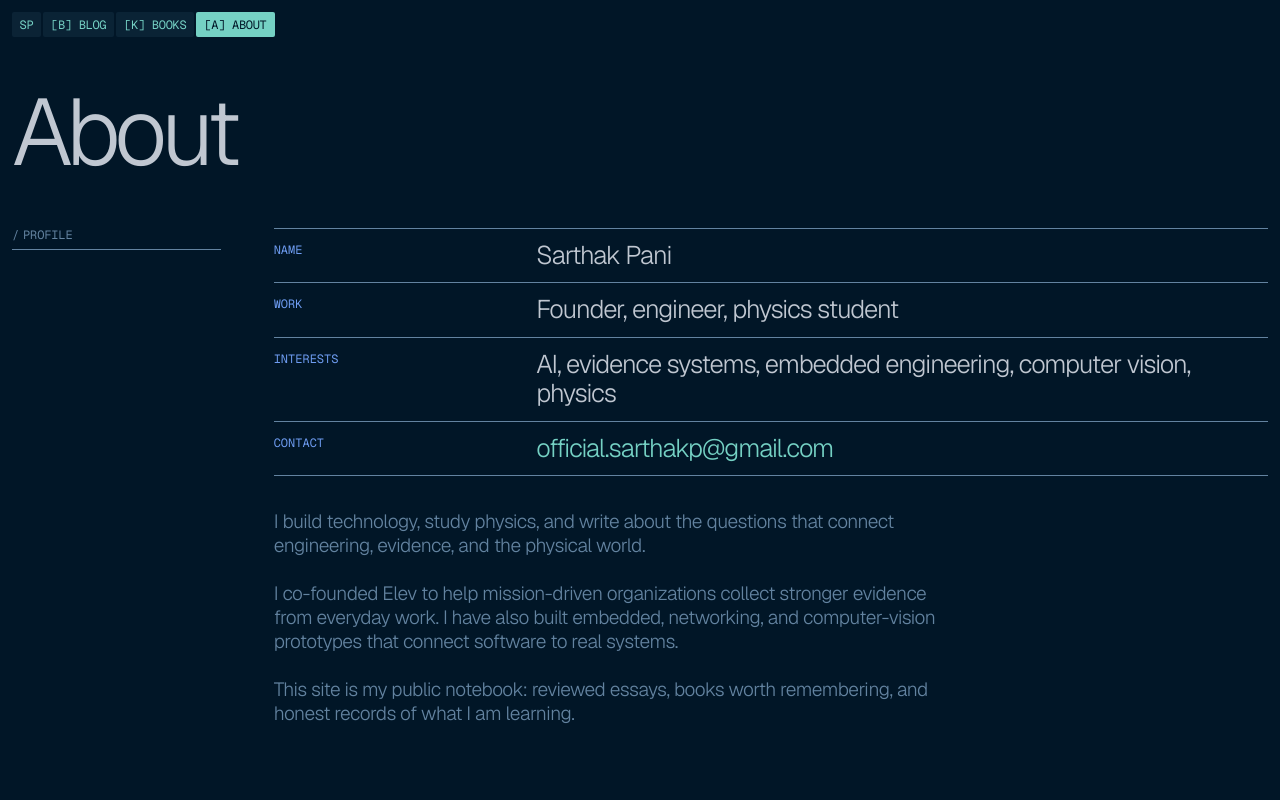
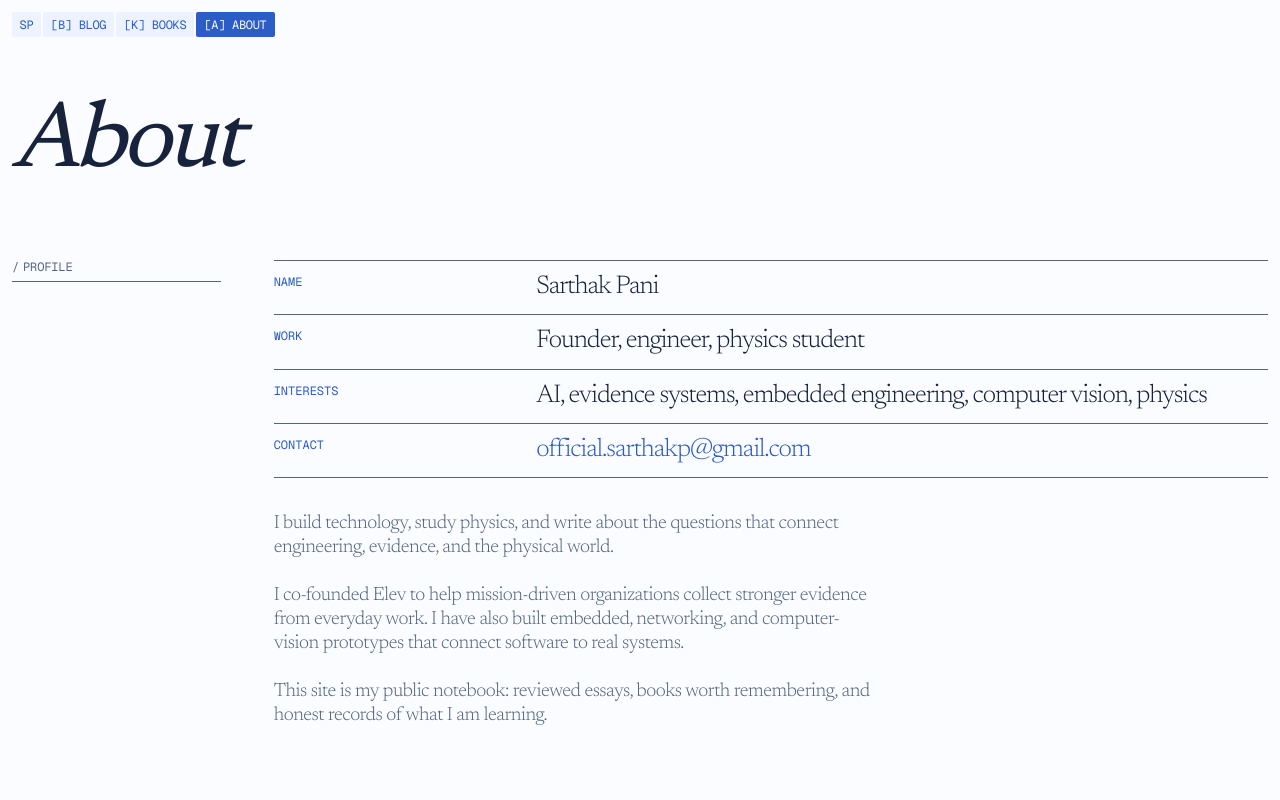
Before and after one commit to realsarthutrap1/sarthakpani-website, a Next.js app: page /about in a window 1280 px wide. Shown: the top 800 px of the page. Built offline with nearby package versions, Linux system fonts and the light colour scheme.

Commit message:
Refresh site with light editorial theme

```diff
--- a/src/app/books/page.tsx
+++ b/src/app/books/page.tsx
@@ -32,7 +32,7 @@ export default function BooksPage() {
                         <span aria-hidden className="date-square" />
                         {book.status}
                       </span>
-                      <span className="blog-row-title">{book.title} — {book.author}</span>
+                      <span className="blog-row-title">{book.title} / {book.author}</span>
                     </div>
                   </div>
                 </li>
--- a/src/app/globals.css
+++ b/src/app/globals.css
@@ -1,17 +1,15 @@
 @import "tailwindcss";
 
 :root {
-  --page: #011627;
-  --ink: #c0c7d1;
-  --muted: #6383a0;
-  --inactive: #6383a0;
-  --nav: #0c2638;
-  --mint: #75d1c4;
-  --lime: #aae87b;
-  --blue: #6e9cf1;
-  --amber: #fec97d;
-  --dark: #011627;
-  color-scheme: dark;
+  --page: #fbfcff;
+  --ink: #17233d;
+  --muted: #53657d;
+  --inactive: #61738b;
+  --nav: #eaf1ff;
+  --accent: #2c5cc5;
+  --accent-soft: #e6eeff;
+  --on-accent: #f9fbff;
+  color-scheme: light;
 }
 
 * {
@@ -48,12 +46,12 @@ a {
 }
 
 ::selection {
-  background: var(--lime);
-  color: var(--dark);
+  background: var(--accent-soft);
+  color: var(--ink);
 }
 
 :focus-visible {
-  outline: 2px solid var(--lime);
+  outline: 2px solid var(--accent);
   outline-offset: 3px;
 }
 
@@ -64,8 +62,8 @@ a {
   z-index: 20;
   transform: translateY(-180%);
   border-radius: 2px;
-  background: var(--lime);
-  color: var(--dark);
+  background: var(--accent-soft);
+  color: var(--ink);
   padding: 6px 9px;
   font-family: var(--font-geist-mono), monospace;
   font-size: 12px;
@@ -105,7 +103,7 @@ a {
   justify-content: center;
   border-radius: 2px;
   background: color-mix(in srgb, var(--nav) 88%, transparent);
-  color: var(--mint);
+  color: var(--accent);
   font-family: var(--font-geist-mono), monospace;
   font-size: 12px;
   font-weight: 400;
@@ -125,8 +123,8 @@ a {
 }
 
 .nav-link[aria-current="page"] {
-  background: var(--mint);
-  color: var(--dark);
+  background: var(--accent);
+  color: var(--on-accent);
 }
 
 .site-grid {
@@ -146,17 +144,20 @@ a {
 .section-title h1 {
   display: flex;
   margin: 0;
+  padding-bottom: 0.08em;
   color: var(--ink);
+  font-family: var(--font-newsreader), Georgia, serif;
   font-size: clamp(48px, calc(36.5112px + 4.48431vw), 114px);
-  font-weight: 300;
-  line-height: 0.84;
-  letter-spacing: -0.06em;
+  font-style: italic;
+  font-weight: 400;
+  line-height: 1.1;
+  letter-spacing: -0.045em;
   white-space: nowrap;
 }
 
 .section-title sup {
   margin-left: 8px;
-  color: var(--amber);
+  color: var(--accent);
   font-size: clamp(13px, calc(9.66816px + 0.597907vw), 20px);
   font-weight: 300;
   line-height: 1;
@@ -212,7 +213,7 @@ a {
   border-right: 1px dotted var(--inactive);
   background: transparent;
   padding: 12px 12px 12px 0;
-  color: var(--mint);
+  color: var(--accent);
   cursor: pointer;
 }
 
@@ -289,16 +290,16 @@ a {
 }
 
 .topic-button:hover {
-  color: var(--mint);
+  color: var(--accent);
 }
 
 .topic-button[aria-pressed="true"] {
-  color: var(--mint);
+  color: var(--accent);
 }
 
 .topic-button[aria-pressed="true"] .topic-name {
-  background: var(--lime);
-  color: var(--dark);
+  background: var(--accent-soft);
+  color: var(--ink);
 }
 
 .checkbox-mark {
@@ -383,7 +384,7 @@ a {
   display: flex;
   align-items: center;
   gap: 8px;
-  color: var(--mint);
+  color: var(--accent);
   font-family: var(--font-geist-mono), monospace;
   font-size: 12px;
   line-height: 15.5px;
@@ -395,7 +396,7 @@ a {
   width: 8px;
   height: 8px;
   flex: 0 0 auto;
-  background: var(--blue);
+  background: var(--accent);
 }
 
 .blog-row-title {
@@ -404,10 +405,11 @@ a {
   overflow: visible;
   overflow-wrap: anywhere;
   color: var(--ink);
+  font-family: var(--font-newsreader), Georgia, serif;
   font-size: clamp(21px, calc(18px + 0.55vw), 28px);
-  font-weight: 300;
-  line-height: 1.2;
-  letter-spacing: -0.04em;
+  font-weight: 400;
+  line-height: 1.15;
+  letter-spacing: -0.025em;
   text-wrap: pretty;
 }
 
@@ -451,17 +453,17 @@ a {
 
 .blog-row-visible:hover,
 .blog-row.is-open .blog-row-visible {
-  background: var(--lime);
+  background: var(--accent-soft);
 }
 
 .blog-row-visible:hover *,
 .blog-row.is-open .blog-row-visible * {
-  color: var(--dark);
+  color: var(--ink);
 }
 
 .blog-row-visible:hover .date-square,
 .blog-row.is-open .date-square {
-  background: var(--dark);
+  background: var(--ink);
 }
 
 .blog-details {
@@ -476,7 +478,7 @@ a {
 }
 
 .detail-label {
-  color: var(--blue);
+  color: var(--accent);
   font-family: var(--font-geist-mono), monospace;
   font-size: 12px;
   line-height: 15.5px;
@@ -520,16 +522,16 @@ a {
   min-height: 39px;
   align-items: center;
   justify-content: center;
-  border: 1px solid var(--mint);
+  border: 1px solid var(--accent);
   border-radius: 999px;
-  color: var(--mint);
+  color: var(--accent);
   font-size: 14px;
   transition: background-color 150ms linear, color 150ms linear;
 }
 
 .read-link:hover {
-  background: var(--mint);
-  color: var(--dark);
+  background: var(--accent);
+  color: var(--on-accent);
 }
 
 .empty-row {
@@ -554,7 +556,7 @@ a {
 }
 
 .about-row dt {
-  color: var(--blue);
+  color: var(--accent);
   font-family: var(--font-geist-mono), monospace;
   font-size: 12px;
   text-transform: uppercase;
@@ -563,6 +565,7 @@ a {
 .about-row dd {
   margin: 0;
   color: var(--ink);
+  font-family: var(--font-newsreader), Georgia, serif;
   font-size: clamp(21px, 2vw, 28px);
   font-weight: 300;
   line-height: 1.15;
@@ -579,6 +582,7 @@ a {
   max-width: 55ch;
   margin: 0;
   color: var(--muted);
+  font-family: var(--font-newsreader), Georgia, serif;
   font-size: clamp(19px, 1.5vw, 24px);
   font-weight: 300;
   line-height: 1.25;
@@ -586,12 +590,12 @@ a {
 }
 
 .text-link {
-  color: var(--mint);
+  color: var(--accent);
 }
 
 .text-link:hover {
-  background: var(--lime);
-  color: var(--dark);
+  background: var(--accent-soft);
+  color: var(--ink);
 }
 
 .post-page {
@@ -601,7 +605,7 @@ a {
 }
 
 .post-back {
-  color: var(--mint);
+  color: var(--accent);
   font-family: var(--font-geist-mono), monospace;
   font-size: 12px;
   text-transform: uppercase;
@@ -619,7 +623,7 @@ a {
   display: flex;
   flex-wrap: wrap;
   gap: 10px 24px;
-  color: var(--blue);
+  color: var(--accent);
   font-family: var(--font-geist-mono), monospace;
   font-size: 12px;
   text-transform: uppercase;
@@ -629,16 +633,18 @@ a {
   max-width: 15ch;
   margin: 0;
   color: var(--ink);
+  font-family: var(--font-newsreader), Georgia, serif;
   font-size: clamp(46px, 7vw, 92px);
-  font-weight: 300;
-  line-height: 0.9;
-  letter-spacing: -0.06em;
+  font-weight: 400;
+  line-height: 0.98;
+  letter-spacing: -0.045em;
 }
 
 .post-dek {
   max-width: 58ch;
   margin: 0;
   color: var(--muted);
+  font-family: var(--font-newsreader), Georgia, serif;
   font-size: clamp(19px, 2vw, 25px);
   font-weight: 300;
   line-height: 1.2;
@@ -649,6 +655,7 @@ a {
   max-width: 720px;
   padding-top: 48px;
   color: var(--ink);
+  font-family: var(--font-newsreader), Georgia, serif;
   font-size: 18px;
   font-weight: 300;
   line-height: 1.65;
@@ -660,7 +667,7 @@ a {
 
 .article-prose h2 {
   margin-top: 56px;
-  color: var(--mint);
+  color: var(--accent);
   font-family: var(--font-geist-mono), monospace;
   font-size: 14px;
   font-weight: 400;
@@ -671,6 +678,7 @@ a {
 .article-prose h3 {
   margin-top: 40px;
   color: var(--ink);
+  font-family: var(--font-newsreader), Georgia, serif;
   font-size: 28px;
   font-weight: 300;
   line-height: 1.1;
@@ -678,7 +686,7 @@ a {
 }
 
 .article-prose a {
-  color: var(--mint);
+  color: var(--accent);
   text-decoration: underline;
   text-underline-offset: 4px;
 }
@@ -689,7 +697,7 @@ a {
 
 .article-prose blockquote {
   margin-left: 0;
-  border-left: 1px solid var(--lime);
+  border-left: 1px solid var(--accent);
   padding-left: 18px;
   color: var(--muted);
   font-size: 21px;
@@ -719,7 +727,7 @@ a {
 
 .footer-label,
 .footer-copyright {
-  color: var(--blue);
+  color: var(--accent);
   font-family: var(--font-geist-mono), monospace;
   font-size: 12px;
   text-transform: uppercase;
@@ -731,12 +739,13 @@ a {
   gap: 8px 18px;
   margin-top: 18px;
   color: var(--ink);
+  font-family: var(--font-newsreader), Georgia, serif;
   font-size: 20px;
   font-weight: 300;
 }
 
 .footer-links a:hover {
-  color: var(--mint);
+  color: var(--accent);
 }
 
 .footer-copyright {
@@ -759,6 +768,7 @@ a {
 .not-found h1 {
   margin: 0;
   color: var(--ink);
+  font-family: var(--font-newsreader), Georgia, serif;
   font-size: clamp(64px, 10vw, 120px);
   font-weight: 300;
   line-height: 0.85;
@@ -980,8 +990,8 @@ a {
 @media (pointer: fine) {
   .site-mark:hover,
   .nav-link:hover {
-    background: var(--lime);
-    color: var(--dark);
+    background: var(--accent-soft);
+    color: var(--ink);
   }
 }
 
--- a/src/app/layout.tsx
+++ b/src/app/layout.tsx
@@ -1,5 +1,5 @@
 import type { Metadata } from "next";
-import { Geist, Geist_Mono } from "next/font/google";
+import { Geist, Geist_Mono, Newsreader } from "next/font/google";
 import { Analytics } from "@vercel/analytics/next";
 import { SiteHeader } from "@/components/site-header";
 import { SiteFooter } from "@/components/site-footer";
@@ -16,6 +16,13 @@ const geistMono = Geist_Mono({
   variable: "--font-geist-mono",
   subsets: ["latin"],
   display: "swap",
+});
+
+const newsreader = Newsreader({
+  variable: "--font-newsreader",
+  subsets: ["latin"],
+  display: "swap",
+  style: ["normal", "italic"],
 });
 
 export const metadata: Metadata = {
@@ -48,7 +55,7 @@ export default function RootLayout({ children }: Readonly<{ children: React.Reac
     <html
       data-scroll-behavior="smooth"
       lang="en"
-      className={`${geist.variable} ${geistMono.variable}`}
+      className={`${geist.variable} ${geistMono.variable} ${newsreader.variable}`}
     >
       <body>
         <a className="skip-link" href="#main-content">Skip to content</a>
```
